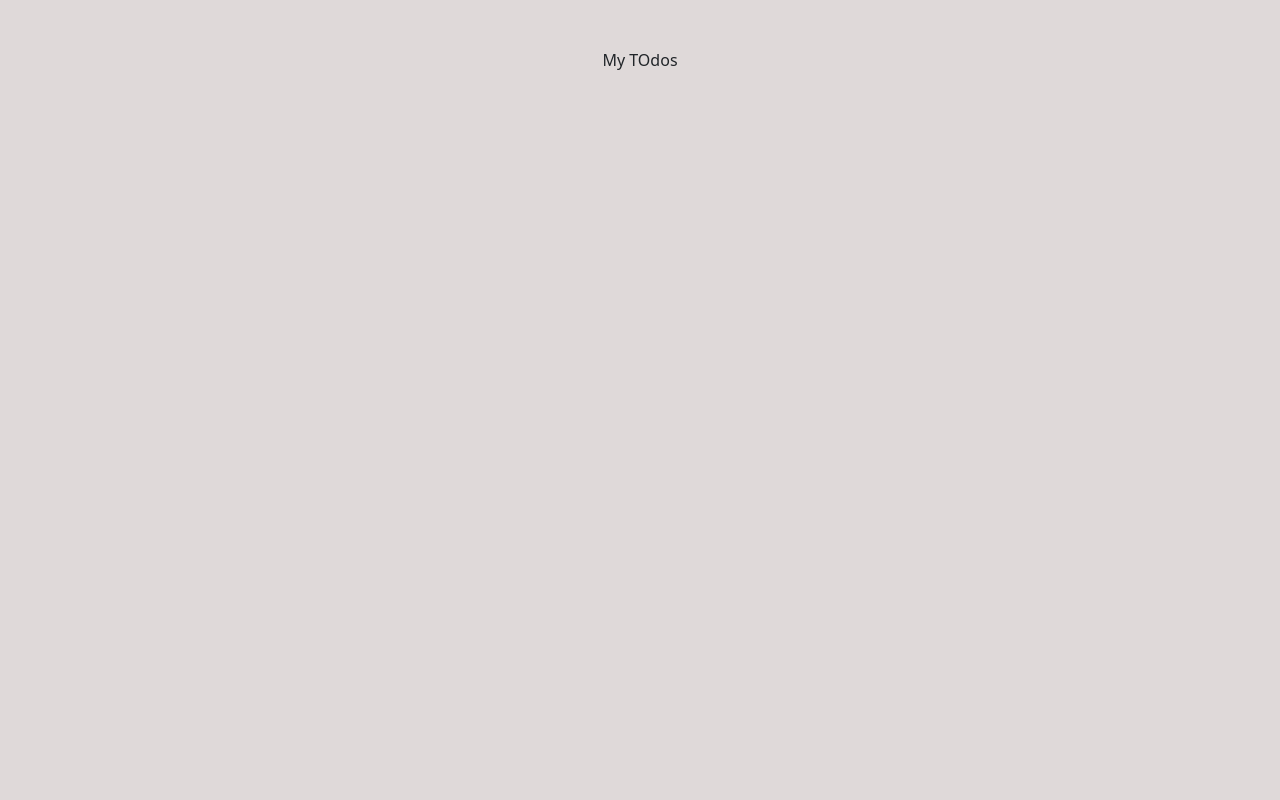
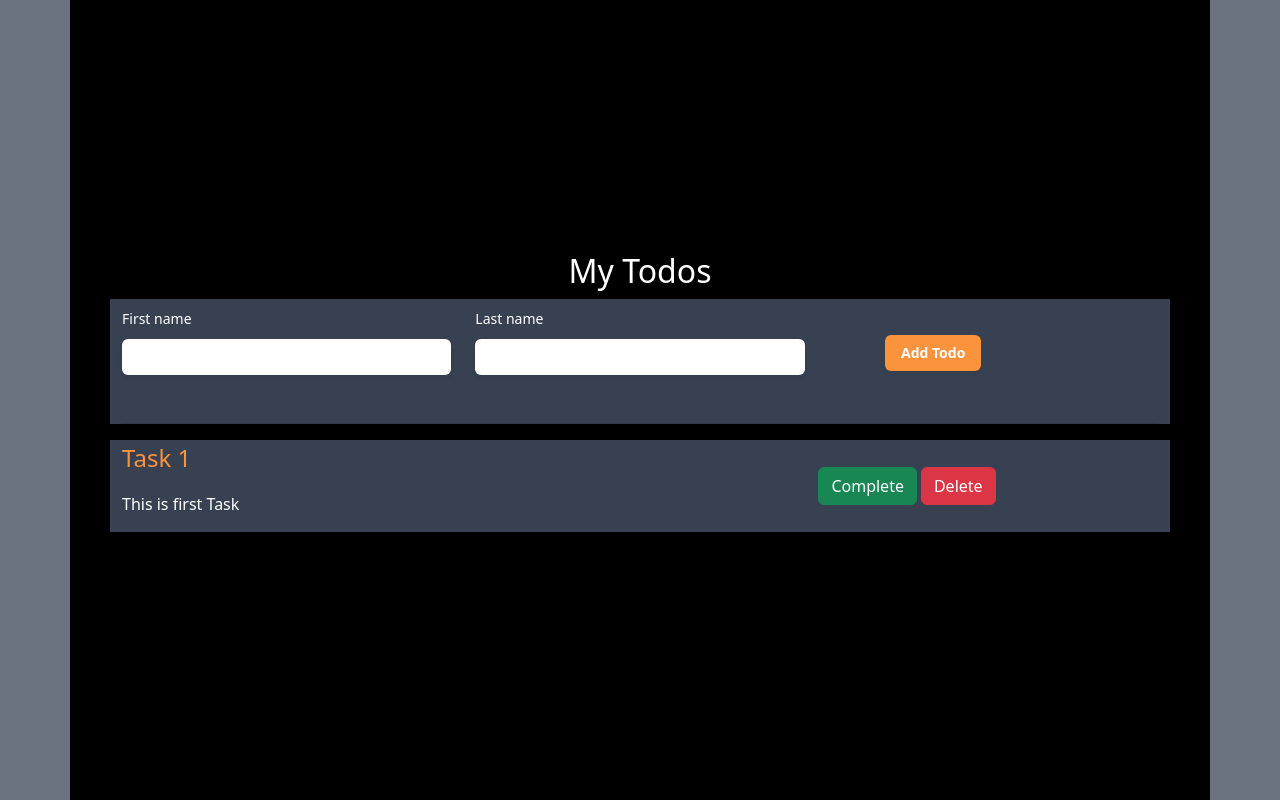
Before and after one commit to Kuldeeptak22/todo_client, a React (Create React App) app: page / in a window 1280 px wide. Built offline with nearby package versions, Linux system fonts and the light colour scheme.

Commit message:
todo ui created

```diff
--- a/src/App.css
+++ b/src/App.css
@@ -1,7 +1,3 @@
-*{
-  background-color: rgb(223, 217, 217);
-}
-
 .App {
   text-align: center;
 
--- a/src/App.js
+++ b/src/App.js
@@ -4,7 +4,7 @@ import "bootstrap/dist/css/bootstrap.min.css";
 
 function App() {
   return (
-    <div className="App">
+    <div className="App bg-gray-500 h-[100vh]">
       <Todo />
     </div>
   );
--- /dev/null
+++ b/src/components/Input.jsx
@@ -0,0 +1,69 @@
+import React from "react";
+import { Container, Row } from "react-bootstrap";
+
+const Input = () => {
+  const submitTodo = (event) => {
+    event.preventDefault();
+    console.log("hii");
+  };
+  return (
+    <Container fluid>
+      <Row className="bg-gray-700">
+        <form onSubmit={submitTodo}>
+          <div className="">
+            <div className="border-b border-gray-900/10 pb-12">
+              <div className="mt-2 grid grid-cols-1 gap-x-6 gap-y-1 sm:grid-cols-6">
+                <div className="sm:col-span-2">
+                  <label
+                    htmlFor="first-name"
+                    className="block text-sm font-medium leading-6 text-white text-left"
+                  >
+                    First name
+                  </label>
+                  <div className="mt-2">
+                    <input
+                      type="text"
+                      name="first-name"
+                      id="first-name"
+                      autoComplete="given-name"
+                      className="block pl-3 w-full rounded-md border-0 py-1.5 text-gray-900 shadow-sm ring-1 ring-inset ring-gray-300 placeholder:text-gray-400 focus:ring-2 focus:ring-inset focus:ring-indigo-600 sm:text-sm sm:leading-6"
+                    />
+                  </div>
+                </div>
+
+                <div className="sm:col-span-2">
+                  <label
+                    htmlFor="last-name"
+                    className="block text-sm font-medium leading-6 text-white text-left"
+                  >
+                    Last name
+                  </label>
+                  <div className="mt-2">
+                    <input
+                      type="text"
+                      name="last-name"
+                      id="last-name"
+                      autoComplete="family-name"
+                      className="block pl-3 w-full rounded-md border-0 py-1.5 text-gray-900 shadow-sm ring-1 ring-inset ring-gray-300 placeholder:text-gray-400 focus:ring-2 focus:ring-inset focus:ring-indigo-600 sm:text-sm sm:leading-6"
+                    />
+                  </div>
+                </div>
+
+                <div className="mt-6 flex items-center justify-end gap-x-6">
+                  <button
+                    type="submit"
+                    className="rounded-md bg-orange-400 px-3 py-2 text-sm font-semibold text-white shadow-sm hover:bg-indigo-500 focus-visible:outline focus-visible:outline-2 focus-visible:outline-offset-2 focus-visible:outline-indigo-600"
+                  >
+                    Add Todo
+                  </button>
+                </div>
+              </div>
+            </div>
+          </div>
+        </form>
+      </Row>
+    </Container>
+  );
+};
+
+export default Input;
--- a/src/components/Todo.jsx
+++ b/src/components/Todo.jsx
@@ -1,12 +1,20 @@
 import React from "react";
 import { Col, Container, Row } from "react-bootstrap";
+import Input from "./Input";
+import TodoList from "./TodoList";
 
 const Todo = () => {
   return (
-    <Container className="my-5" fluid >
-      <Row>
-        <Col>
-            My TOdos
+    <Container className="bg-black py-4 flex justify-center items-center h-[100vh]">
+      <Row className="flex justify-center items-center mx-3">
+        <Col sm={12}>
+           <h2 className="text-white">My Todos</h2>
+        </Col>
+        <Col sm={12}>
+            <Input/>
+        </Col>
+        <Col sm={12}>
+            <TodoList/>
         </Col>
       </Row>
     </Container>
--- /dev/null
+++ b/src/components/TodoList.jsx
@@ -0,0 +1,45 @@
+import React, { useState } from "react";
+import { Button, Col, Container, Row } from "react-bootstrap";
+
+const TodoList = () => {
+  const [complete, setComplete] = useState(false);
+  const completeTask = () => {
+    setComplete(true);
+  };
+  const deleteTask = () => {
+    console.log("delete task");
+  };
+  return (
+    <Container>
+      <Row className="bg-gray-700 my-3 flex justify-between items-center">
+        <Col className="text-left">
+          {complete ? (
+            <>
+            <s className="text-[1.5rem] text-gray-400 py-2">Task 1</s><br />
+            <s className="text-gray-400 py-3">This is first Task</s>
+            </>
+          ) : (
+            <>
+              <p className="text-[1.5rem] text-orange-400">Task 1</p>
+              <p className="text-white">This is first Task</p>
+            </>
+          )}
+        </Col>
+        <Col className="">
+          <Button
+            className="mx-1"
+            variant="success"
+            onClick={() => completeTask()}
+          >
+            Complete
+          </Button>
+          <Button variant="danger" onClick={() => deleteTask()}>
+            Delete
+          </Button>
+        </Col>
+      </Row>
+    </Container>
+  );
+};
+
+export default TodoList;
--- a/tailwind.config.js
+++ b/tailwind.config.js
@@ -6,6 +6,5 @@ module.exports = {
   theme: {
     extend: {},
   },
-  plugins: [
-  ],
+  plugins: [],
 }
```
